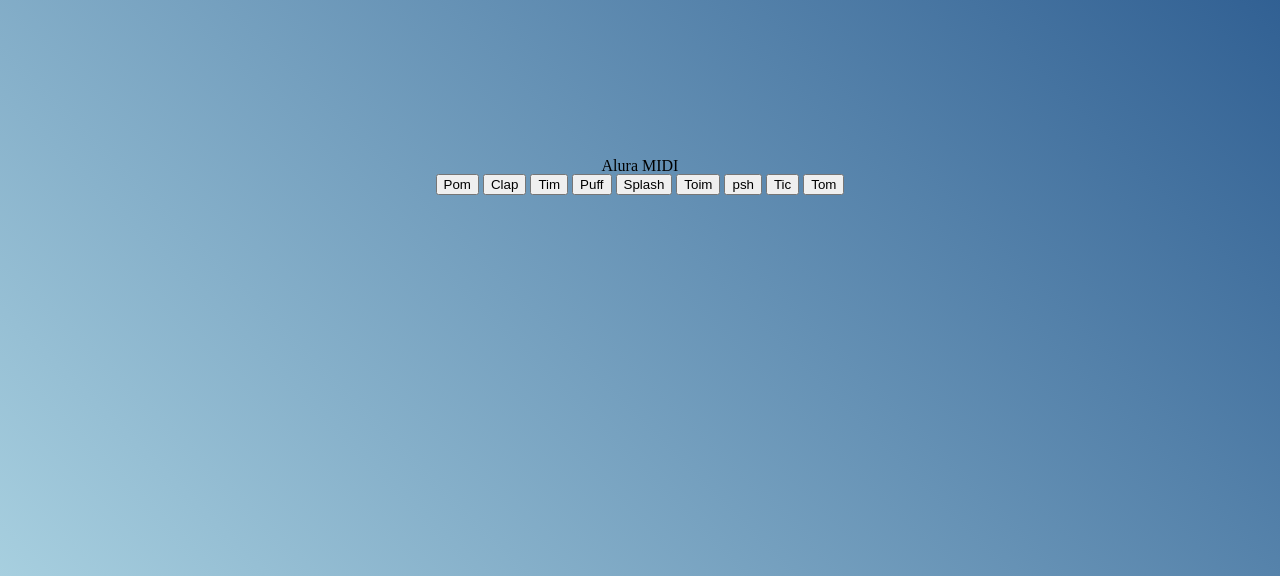
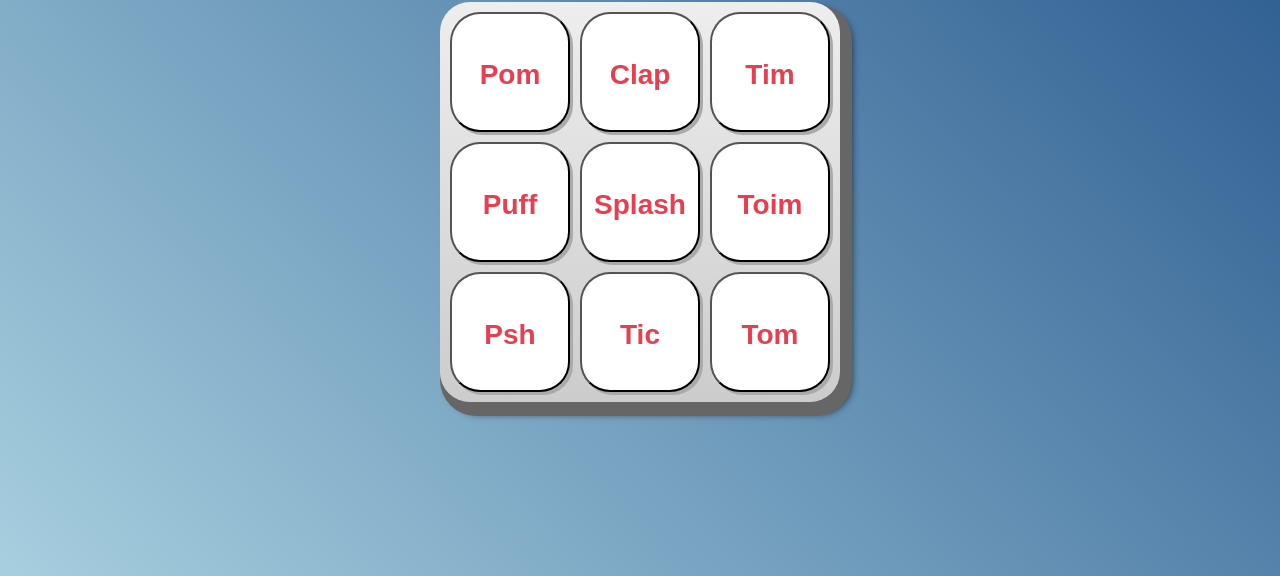
Before and after one commit to LCSHNR/aluramidi, a plain HTML site: page index.html in a window 1280 px wide. Shown: the part 224-800 px from the top of the page. Drawn offline with Linux system fonts and the light colour scheme; a web font is replaced by a local one.

Commit message:
box-shadow

```diff
--- a/css/style.css
+++ b/css/style.css
@@ -2,9 +2,8 @@
     --cinza: #aaa;
     --vermelho: #e93d50;
     --vermelho-escuro: #af303f;
-    --branca: #fff;
+    --branco: #fff;
     --luz: rgb(229, 255, 0);
-
 }
 
 body{
@@ -13,7 +12,55 @@ body{
     display: flex;
     justify-content: center;
     flex-direction: column;
-    font-family: 'Montserrant', san-serif;
+    font-family: 'Montserrat', sans-serif;
     min-height: 100vh;
+}
 
+h1 {
+    color: var(--branco);
+    margin-bottom: 20px;
+    font-size: 2rem;
 }
+
+.teclado{
+    background: linear-gradient(to bottom, #eeeeee 0%, #cccccc 100%);
+    box-shadow: 6px 8px 0 6px #666, 10px 10px 10px #000;
+    border-radius: 30px;
+    display: grid;
+    gap: 10px;
+    grid-template-columns: repeat(3, 1fr);
+    padding: 10px;
+}
+
+.tecla{
+    background-color: var(--branco);
+    border-radius:30px;
+    box-shadow: 3px 3px 0 var(--cinza);
+    color: var(--vermelho);
+    cursor: pointer;
+    height: 120px;
+    font-size: 1.75em;
+    font-weight: bold;
+    line-height: 120px;
+    text-align: center;
+    width: 120px;
+}
+
+.tecla.ativa,
+.tecla:active{
+    background-color: var(--vermelho);
+    border: 4px solid var(--vermelho);
+    box-shadow: 3px 3px 0 var(--vermelho-escuro)inset;
+    color: var(--branco);
+    outline: none;
+}
+
+.tecla.focus,
+.tecla:focus{
+    outline: none;
+    box-shadow: 1px 1px 10px var(--luz);
+}
+
+.tecla.active:focus,
+.tecla.active:focus{
+    box-shadow: 3px 3px 0 var(--vermelho-escuro) inset, 1px 1px 10px var(--luz);}
--- a/index.html
+++ b/index.html
@@ -7,7 +7,7 @@
 
     <link rel="preconnect" href="https://fonts.googleapis.com">
     <link rel="preconnect" href="https://fonts.gstatic.com" crossorigin>
-<link href="https://fonts.googleapis.com/css2?family=Montserrat:ital,wght@0,100..900;1,100..900&display=swap" rel="stylesheet">
+    <link href="https://fonts.googleapis.com/css2?family=Bai+Jamjuree:ital,wght@0,200;0,300;0,400;0,500;0,600;0,700;1,200;1,300;1,400;1,500;1,600;1,700&family=Montserrat:ital,wght@0,100..900;1,100..900&family=Roboto+Mono:ital,wght@0,100..700;1,100..700&display=swap" rel="stylesheet">
 
     <link rel="icon" href="imagens/bateria.png">
     <link rel="stylesheet" href="css/reset.css">
@@ -28,7 +28,7 @@
         <button class="tecla tecla_splash">Splash</button>
         <button class="tecla tecla_toim">Toim</button>
 
-        <button class="tecla tecla_psh">psh</button>
+        <button class="tecla tecla_psh">Psh</button>
         <button class="tecla tecla_tic">Tic</button>
         <button class="tecla tecla_tom">Tom</button>
     </section>
@@ -45,5 +45,6 @@
 
 <script src="main.js"></script>
 
+
 </body>
 </html>
--- a/main.js
+++ b/main.js
@@ -0,0 +1,6 @@
+function tocaSomPom(){
+    document.querySelector('#som_tecla_pom').play();
+}
+
+const listadeTeclas = document.querySelectorAll('.tecla');
+listadeTecla[0].onclick = tocaSomPom;
```
Lines whose indentation alone changed are shown as unchanged.
